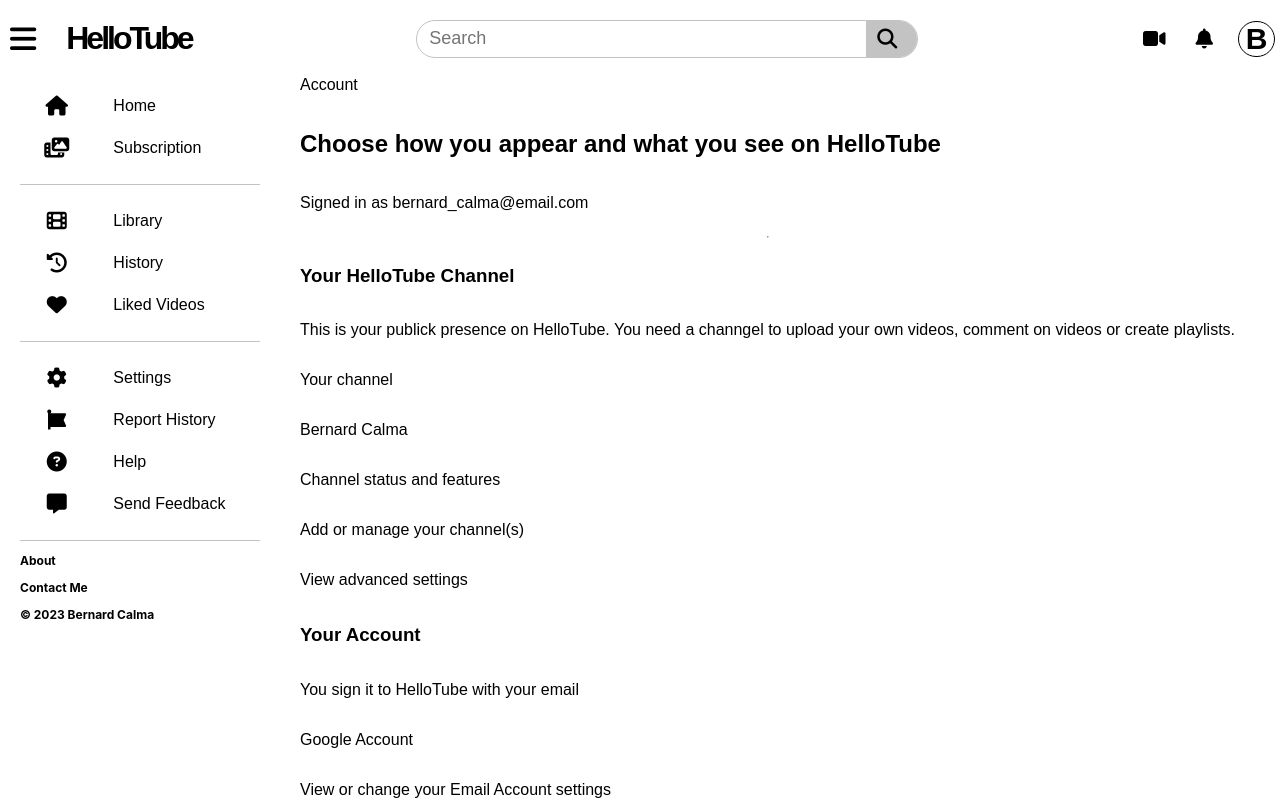
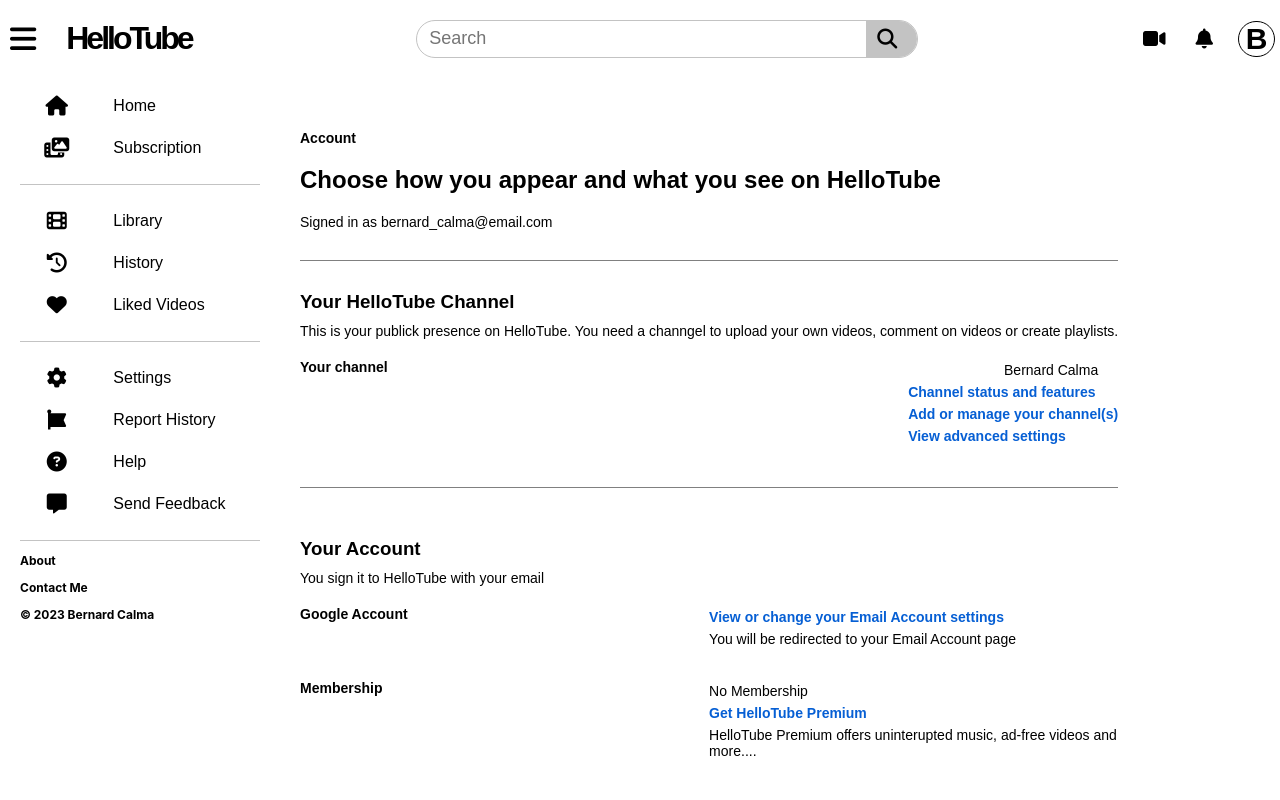
Before and after one commit to Bernard-Calma/hello-tube, a React (Create React App) app in the folder client/: page /account in a window 1280 px wide. Shown: the top 800 px of the page. Built offline with nearby package versions, Linux system fonts and the light colour scheme; no server answers; what javascript-time-ago would draw is missing.

Commit message:
style(Account): Add styles on account component
Add style to account component

```diff
--- a/client/src/views/Settings/Styles.css
+++ b/client/src/views/Settings/Styles.css
@@ -30,7 +30,48 @@
 .accountSection {
   font-family: sans-serif;
   font-weight: normal;
+  padding-top: 50px;
   display: flex;
   flex-direction: column;
   text-align: start;
+}
+.accountSection div {
+  margin: 10px 0;
+}
+.accountSection p, .accountSection h3 {
+  margin: 10px 0;
+}
+.accountSection p {
+  font-size: 14px;
+}
+.accountSection .bold {
+  font-weight: bolder;
+}
+.accountSection .blue {
+  color: rgb(6, 95, 212);
+}
+.accountSection .channel {
+  border-top: 0.5px solid gray;
+  border-bottom: 0.5px solid gray;
+}
+.accountSection .channel, .accountSection .account {
+  padding: 20px 0;
+}
+.accountSection .channel div, .accountSection .account div {
+  display: flex;
+  justify-content: space-between;
+}
+.accountSection .channel div .subDiv, .accountSection .account div .subDiv {
+  margin-left: 30px;
+  flex-direction: column;
+}
+.accountSection .channel div .subDiv .user, .accountSection .account div .subDiv .user {
+  text-align: end;
+  padding-right: 20px;
+}
+.accountSection .channel div .subDiv p, .accountSection .account div .subDiv p {
+  margin: 3px 0;
+}
+.accountSection .channel div .subDivAccount, .accountSection .account div .subDivAccount {
+  width: 50%;
 }/*# sourceMappingURL=Styles.css.map */
--- a/client/src/views/Settings/Styles.scss
+++ b/client/src/views/Settings/Styles.scss
@@ -38,7 +38,56 @@
 // Account
 .accountSection {
     @include normalFont;
+    padding-top: 50px;
     display: flex;
     flex-direction: column;
     text-align: start;
+
+    div {
+        margin: 10px 0;
+    }
+
+    p, h3 {
+        margin: 10px 0;
+    }
+
+    p {
+        font-size: 14px;
+    }
+
+    .bold {
+        font-weight: bolder;
+    }
+
+    .blue {
+        color: rgb(6, 95, 212);
+    }
+
+    .channel {
+        border-top: 0.5px solid gray;
+        border-bottom: 0.5px solid gray;
+    }
+
+    .channel, .account {
+        padding: 20px 0;
+        div {
+            display: flex;
+            justify-content: space-between;
+            .subDiv {
+                margin-left: 30px;
+                flex-direction: column;
+                .user {
+                    text-align: end;
+                    padding-right: 20px;
+                }
+                p {
+                    margin: 3px 0;
+                }
+            }
+
+            .subDivAccount {
+                width: 50%;
+            }
+        }
+    }
 }
--- a/client/src/views/Settings/components/Account.tsx
+++ b/client/src/views/Settings/components/Account.tsx
@@ -1,32 +1,46 @@
 import "../Styles.css"
 
 const Account = () => <div className="accountSection">
-    <p>Account</p>
-
+    <div>
+        <p className="bold">Account</p>
         <h2>Choose how you appear and what you see on HelloTube</h2>
         <p>Signed in as bernard_calma@email.com</p>
+    </div>
 
-    <hr />
+    <div className="channel">
+        <h3 className="bold">Your HelloTube Channel</h3>
+        <p>This is your publick presence on HelloTube. You need a channgel to upload your own videos, comment on videos or create playlists.</p>
+        <div>
+            <p className="bold">Your channel</p>
+            <div className="subDiv">
+            <p className="user">Bernard Calma</p>
+                <p className="blue bold">Channel status and features</p>
+                <p className="blue bold">Add or manage your channel(s)</p>
+                <p className="blue bold">View advanced settings</p>
+            </div>
+        </div>
+    </div>
 
-    <h3>Your HelloTube Channel</h3>
-    <p>This is your publick presence on HelloTube. You need a channgel to upload your own videos, comment on videos or create playlists.</p>
-
-    <p>Your channel</p>
-    <p>Bernard Calma</p>
-    <p>Channel status and features</p>
-    <p>Add or manage your channel(s)</p>
-    <p>View advanced settings</p>
-
+    <div className="account">
         <h3>Your Account</h3>
         <p>You sign it to HelloTube with your email</p>
-    <p>Google Account</p>
-    <p>View or change your Email Account settings</p>
+        <div>
+            <p className="bold">Google Account</p>
+            <div className="subDiv subDivAccount">
+                <p className="blue bold">View or change your Email Account settings</p>
                 <p>You will be redirected to your Email Account page</p>
+            </div>
 
-    <p>Membership</p>
+        </div>
+        <div>
+            <p className="bold">Membership</p>
+            <div className="subDiv subDivAccount">
                 <p>No Membership</p>
-    <p>Get HelloTube Premium</p>
+                <p className="blue bold">Get HelloTube Premium</p>
                 <p>HelloTube Premium offers uninterupted music, ad-free videos and more....</p>
+            </div>
+          </div>
+      </div>
 </div>
 
 export default Account;
```
Also changed, not shown: 1 other file (tests, documents, lock files or other folders). Lines whose indentation alone changed are shown as unchanged.
